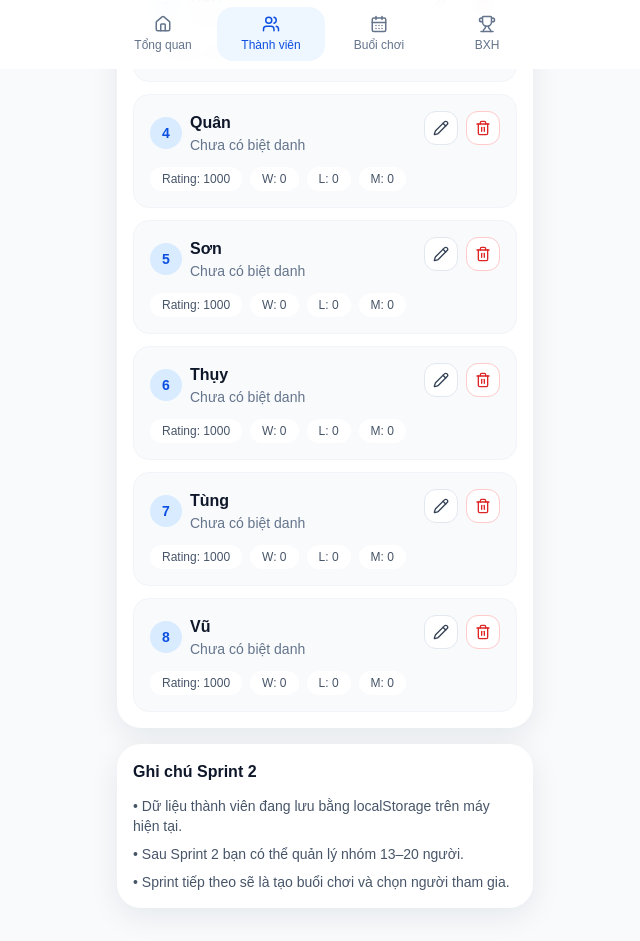
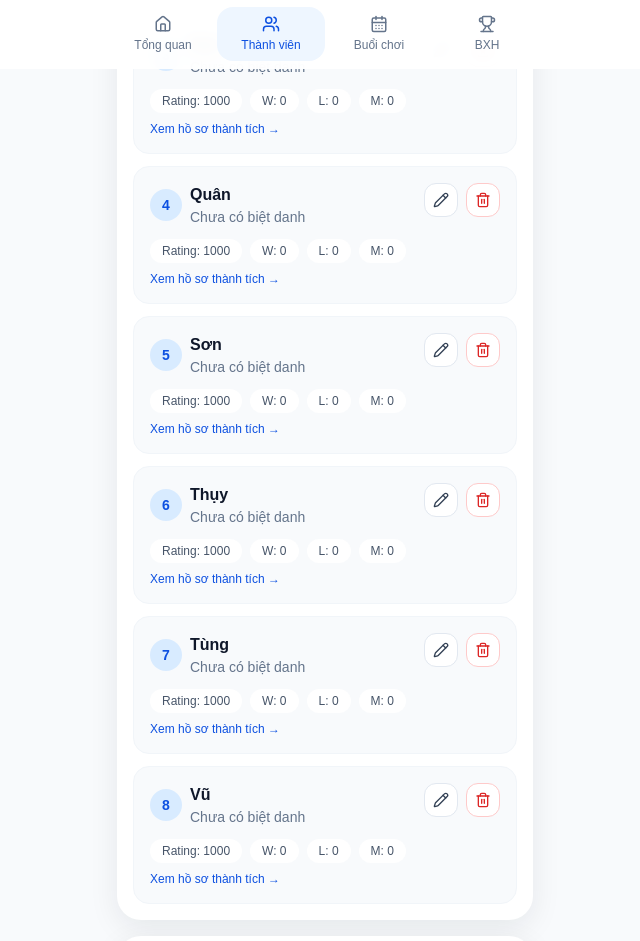
Before and after one commit to tdquan170788-byte/q-pb-smart-match, a Next.js app: page /members in a window 1280 px wide. Shown: the part 731-1672 px from the top of the page, without its empty margins (315-955 px from the left). Built offline with nearby package versions, Linux system fonts and the light colour scheme.

Commit message:
Update page.tsx

```diff
--- a/app/members/page.tsx
+++ b/app/members/page.tsx
@@ -1,5 +1,6 @@
 "use client";
 
+import Link from "next/link";
 import { useEffect, useMemo, useState } from "react";
 import { Pencil, Plus, RotateCcw, Trash2, Users } from "lucide-react";
 
@@ -7,18 +8,21 @@ import AppShell from "@/components/app-shell";
 import SectionCard from "@/components/section-card";
 import PlayerFormSheet from "@/components/player-form-sheet";
 import ConfirmDialog from "@/components/confirm-dialog";
-import type { Player, PlayerForm } from "@/types";
+import type { MatchRecord, Player, PlayerForm, RankingRow } from "@/types";
 import {
   createPlayer,
   deletePlayer,
   ensureSeedPlayers,
+  getMatches,
   getPlayers,
   resetSeedPlayers,
   updatePlayer,
 } from "@/lib/storage";
+import { buildRanking } from "@/lib/ranking";
 
 export default function MembersPage() {
   const [players, setPlayers] = useState<Player[]>([]);
+  const [matches, setMatches] = useState<MatchRecord[]>([]);
   const [loaded, setLoaded] = useState(false);
 
   const [sheetOpen, setSheetOpen] = useState(false);
@@ -30,9 +34,14 @@ export default function MembersPage() {
 
   useEffect(() => {
     ensureSeedPlayers();
-    setPlayers(getPlayers());
+    refreshAll();
     setLoaded(true);
   }, []);
+
+  function refreshAll() {
+    setPlayers(getPlayers());
+    setMatches(getMatches());
+  }
 
   const playerCount = players.length;
 
@@ -40,9 +49,13 @@ export default function MembersPage() {
     return [...players].sort((a, b) => a.name.localeCompare(b.name, "vi"));
   }, [players]);
 
-  function refreshPlayers() {
-    setPlayers(getPlayers());
-  }
+  const ranking = useMemo<RankingRow[]>(() => {
+    return buildRanking(players, matches);
+  }, [players, matches]);
+
+  const rankingMap = useMemo(() => {
+    return new Map(ranking.map((row) => [row.playerId, row]));
+  }, [ranking]);
 
   function openCreate() {
     setEditingPlayer(null);
@@ -65,7 +78,7 @@ export default function MembersPage() {
       updatePlayer(editingPlayer.id, form);
     }
 
-    refreshPlayers();
+    refreshAll();
     setSheetOpen(false);
     setEditingPlayer(null);
   }
@@ -73,13 +86,13 @@ export default function MembersPage() {
   function handleDeleteConfirm() {
     if (!deleteTarget) return;
     deletePlayer(deleteTarget.id);
-    refreshPlayers();
+    refreshAll();
     setDeleteTarget(null);
   }
 
   function handleResetSeed() {
     resetSeedPlayers();
-    refreshPlayers();
+    refreshAll();
     setResetOpen(false);
   }
 
@@ -158,19 +171,22 @@ export default function MembersPage() {
             </div>
           ) : (
             <div className="space-y-3">
-              {sortedPlayers.map((player, index) => (
+              {sortedPlayers.map((player, index) => {
+                const stats = rankingMap.get(player.id);
+
+                return (
                   <div
                     key={player.id}
                     className="rounded-2xl border border-slate-100 bg-slate-50 p-4"
                   >
                     <div className="flex items-start justify-between gap-3">
-                    <div className="min-w-0">
+                      <Link href={`/members/${player.id}`} className="min-w-0 flex-1">
                         <div className="flex items-center gap-2">
                           <div className="flex h-8 w-8 items-center justify-center rounded-full bg-brand-100 text-sm font-bold text-brand-700">
                             {index + 1}
                           </div>
-                        <div>
-                          <div className="text-base font-semibold">
+                          <div className="min-w-0">
+                            <div className="truncate text-base font-semibold">
                               {player.name}
                             </div>
                             <div className="text-sm text-slate-500">
@@ -186,16 +202,20 @@ export default function MembersPage() {
                             Rating: {player.rating}
                           </span>
                           <span className="rounded-full bg-white px-3 py-1 text-slate-600">
-                          W: {player.wins}
+                            W: {stats?.wins ?? 0}
                           </span>
                           <span className="rounded-full bg-white px-3 py-1 text-slate-600">
-                          L: {player.losses}
+                            L: {stats?.losses ?? 0}
                           </span>
                           <span className="rounded-full bg-white px-3 py-1 text-slate-600">
-                          M: {player.matches}
+                            M: {stats?.matches ?? 0}
                           </span>
                         </div>
+
+                        <div className="mt-2 text-xs text-brand-700">
+                          Xem hồ sơ thành tích →
                         </div>
+                      </Link>
 
                       <div className="flex shrink-0 gap-2">
                         <button
@@ -216,16 +236,17 @@ export default function MembersPage() {
                       </div>
                     </div>
                   </div>
-              ))}
+                );
+              })}
             </div>
           )}
         </SectionCard>
 
-        <SectionCard title="Ghi chú Sprint 2">
+        <SectionCard title="Ghi chú Sprint 4">
           <div className="space-y-2 text-sm text-slate-600">
-            <div>• Dữ liệu thành viên đang lưu bằng localStorage trên máy hiện tại.</div>
-            <div>• Sau Sprint 2 bạn có thể quản lý nhóm 13–20 người.</div>
-            <div>• Sprint tiếp theo sẽ là tạo buổi chơi và chọn người tham gia.</div>
+            <div>• Thành tích trên trang Thành viên đang lấy từ match data thật.</div>
+            <div>• Chạm vào tên thành viên để xem hồ sơ chi tiết và lịch sử trận đấu.</div>
+            <div>• Sprint tiếp theo có thể bổ sung lọc theo 7 ngày / 30 ngày / từng buổi.</div>
           </div>
         </SectionCard>
       </div>
```
Lines whose indentation alone changed are shown as unchanged.
